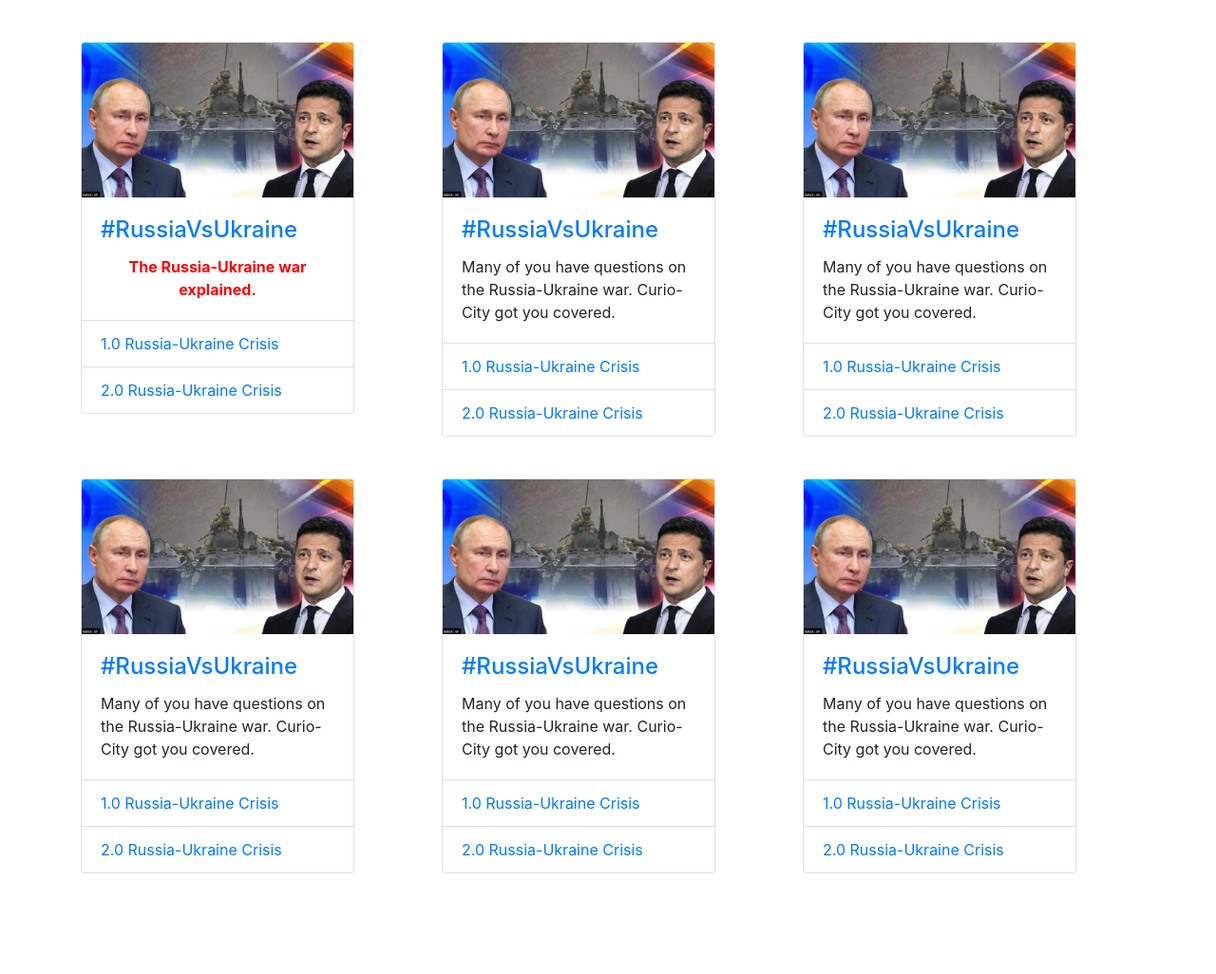
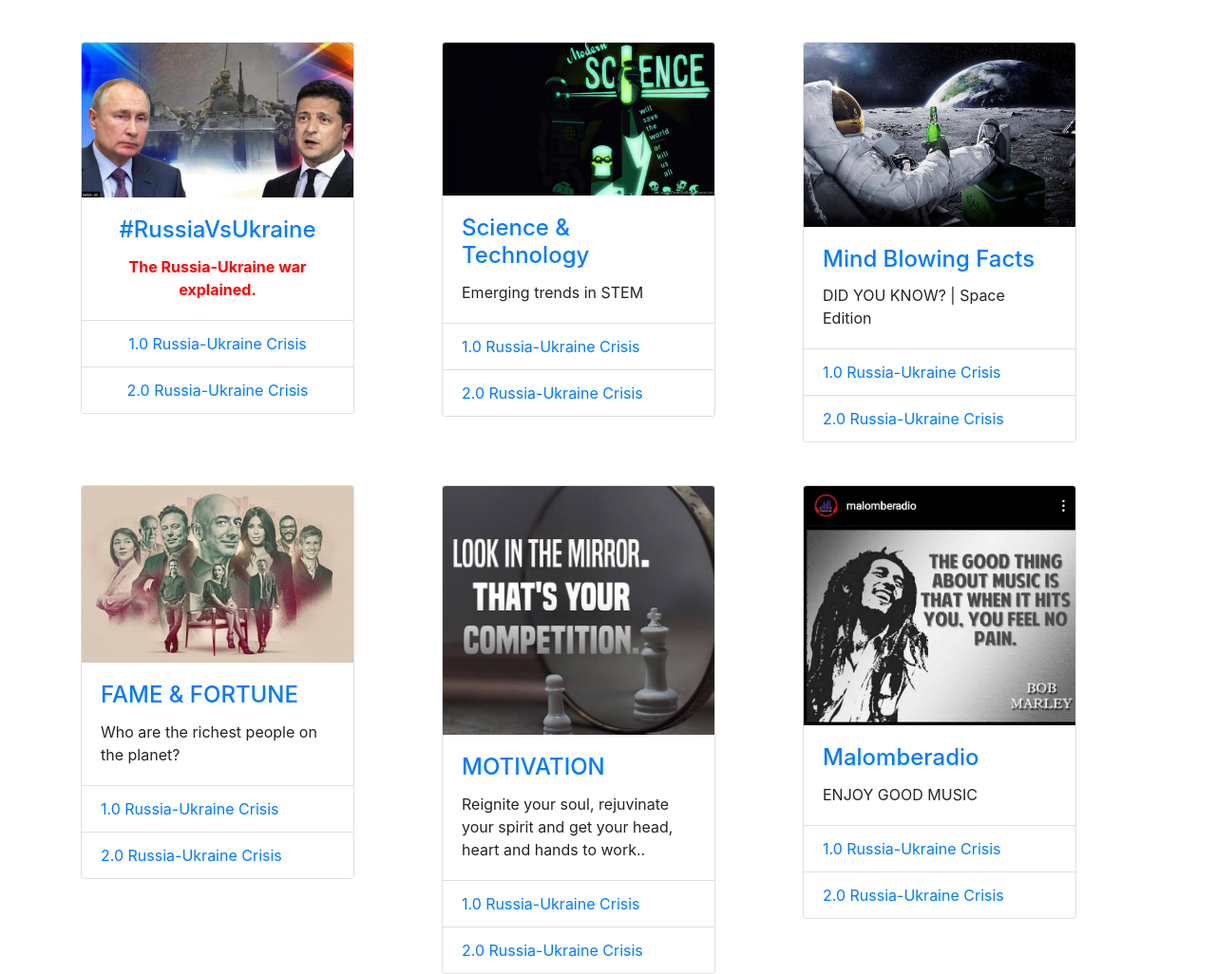
Before and after one commit to MalombaKevin/your-akan-name, a plain HTML site: page more.html in a window 1280 px wide. Shown: the part 56-1082 px from the top of the page at 95% size. Before the commit the page ends 976 px from the top, so only its background shows below. Drawn offline with nearby package versions, Linux system fonts and the light colour scheme.

Commit message:
style:image-adds image to the curio-city page

```diff
--- a/more.html
+++ b/more.html
@@ -10,7 +10,7 @@
 </head>
 
 <body>
-    <div class="container" style="height:75vw">
+    <div class="container" style="height:70vw">
         <nav class="navbar navbar-expand-lg navbar-light bg-success">
             <button class="navbar-toggler" type="button" data-toggle="collapse" data-target="#navbarTogglerDemo01" aria-controls="navbarTogglerDemo01" aria-expanded="false" aria-label="Toggle navigation">
                 <span class="navbar-toggler-icon"></span>
@@ -28,9 +28,9 @@
             </div>
         </nav>
         <div class="row" style="margin-top:4%">
-            <div class="col">
+            <div class="col" style="text-align:center;">
                 <div class="card" style="width: 18rem;">
-                    <img class="card-img-top" src="./Assets/RussiaUkraine.jpeg" alt="Card image cap">
+                    <img class="card-img-top" src="Assets/RussiaUkraine.jpeg" alt="Card image cap">
                     <div class="card-body">
                         <h4 class="card-title">
                             <a href="https://www.youtube.com/watch?v=MVu8QbxafJE" class="card-link" target="_blank">#RussiaVsUkraine</a></h4>
@@ -48,10 +48,10 @@
             </div>
             <div class="col ">
                 <div class="card " style="width: 18rem; ">
-                    <img class="card-img-top " src="./Assets/RussiaUkraine.jpeg " alt="Card image cap ">
+                    <img class="card-img-top " src="./Assets/stem.jpg " alt="Card image cap ">
                     <div class="card-body ">
-                        <h4 class="card-title "> <a href="https://www.youtube.com/watch?v=MVu8QbxafJE " class="card-link " target="_blank ">#RussiaVsUkraine</a></h4>
-                        <p class="card-text ">Many of you have questions on the Russia-Ukraine war. Curio-City got you covered.</p>
+                        <h4 class="card-title "> <a href="https://www.youtube.com/watch?v=MVu8QbxafJE " class="card-link " target="_blank ">Science & Technology</a></h4>
+                        <p class="card-text ">Emerging trends in STEM</p>
                     </div>
                     <ul class="list-group list-group-flush ">
                         <li class="list-group-item ">
@@ -65,10 +65,12 @@
             </div>
             <div class="col ">
                 <div class="card " style="width: 18rem; ">
-                    <img class="card-img-top " src="./Assets/RussiaUkraine.jpeg " alt="Card image cap ">
+                    <img class="card-img-top " src="./Assets/space.jpg " alt="Card image cap ">
                     <div class="card-body ">
-                        <h4 class="card-title "> <a href="https://www.youtube.com/watch?v=MVu8QbxafJE " class="card-link " target="_blank ">#RussiaVsUkraine</a></h4>
-                        <p class="card-text ">Many of you have questions on the Russia-Ukraine war. Curio-City got you covered.</p>
+                        <h4 class="card-title ">
+                            <a href="https://www.youtube.com/watch?v=MVu8QbxafJE " class="card-link " target="_blank ">Mind Blowing Facts</a>
+                        </h4>
+                        <p class="card-text ">DID YOU KNOW? | Space Edition</p>
                     </div>
                     <ul class="list-group list-group-flush ">
                         <li class="list-group-item ">
@@ -84,10 +86,12 @@
         <div class="row " style="margin-top:4% ">
             <div class="col ">
                 <div class="card " style="width: 18rem; ">
-                    <img class="card-img-top " src="./Assets/RussiaUkraine.jpeg " alt="Card image cap ">
+                    <img class="card-img-top " src="Assets/RICH.jpeg" alt="Card image cap ">
                     <div class="card-body ">
-                        <h4 class="card-title "> <a href="https://www.youtube.com/watch?v=MVu8QbxafJE " class="card-link " target="_blank ">#RussiaVsUkraine</a></h4>
-                        <p class="card-text ">Many of you have questions on the Russia-Ukraine war. Curio-City got you covered.</p>
+                        <h4 class="card-title ">
+                            <a href="https://www.youtube.com/watch?v=MVu8QbxafJE " class="card-link " target="_blank ">FAME & FORTUNE</a>
+                        </h4>
+                        <p class="card-text ">Who are the richest people on the planet?</p>
                     </div>
                     <ul class="list-group list-group-flush ">
                         <li class="list-group-item ">
@@ -101,10 +105,12 @@
             </div>
             <div class="col ">
                 <div class="card " style="width: 18rem; ">
-                    <img class="card-img-top " src="./Assets/RussiaUkraine.jpeg " alt="Card image cap ">
+                    <img class="card-img-top " src="Assets/motivation.jpg " alt="Card image cap ">
                     <div class="card-body ">
-                        <h4 class="card-title "> <a href="https://www.youtube.com/watch?v=MVu8QbxafJE " class="card-link " target="_blank ">#RussiaVsUkraine</a></h4>
-                        <p class="card-text ">Many of you have questions on the Russia-Ukraine war. Curio-City got you covered.</p>
+                        <h4 class="card-title ">
+                            <a href="https://www.youtube.com/watch?v=MVu8QbxafJE " class="card-link " target="_blank ">MOTIVATION</a>
+                        </h4>
+                        <p class="card-text ">Reignite your soul, rejuvinate your spirit and get your head, heart and hands to work..</p>
                     </div>
                     <ul class="list-group list-group-flush ">
                         <li class="list-group-item ">
@@ -118,10 +124,12 @@
             </div>
             <div class="col ">
                 <div class="card " style="width: 18rem; ">
-                    <img class="card-img-top " src="./Assets/RussiaUkraine.jpeg " alt="Card image cap ">
+                    <img class="card-img-top " src="Assets/music.jpg " alt="Card image cap ">
                     <div class="card-body ">
-                        <h4 class="card-title "> <a href="https://www.youtube.com/watch?v=MVu8QbxafJE " class="card-link " target="_blank ">#RussiaVsUkraine</a></h4>
-                        <p class="card-text ">Many of you have questions on the Russia-Ukraine war. Curio-City got you covered.</p>
+                        <h4 class="card-title ">
+                            <a href="https://www.youtube.com/watch?v=MVu8QbxafJE " class="card-link " target="_blank ">Malomberadio</a>
+                        </h4>
+                        <p class="card-text ">ENJOY GOOD MUSIC</p>
                     </div>
                     <ul class="list-group list-group-flush ">
                         <li class="list-group-item ">
```
Also changed, not shown: index.html (+2 -2 lines), Assets/MOVIES.jpg (added), Assets/RICH.jpeg (added), Assets/RICH.jpg (added), Assets/motivation.jpg (added), Assets/music.jpg (added), Assets/rich.jpeg (added), Assets/science-technology-engineering-math-stem-concept-business-internet-network-213991904.jpg (added), Assets/space.jpg (added), Assets/stem.jpg (added), Assets/stem.webp (added).
